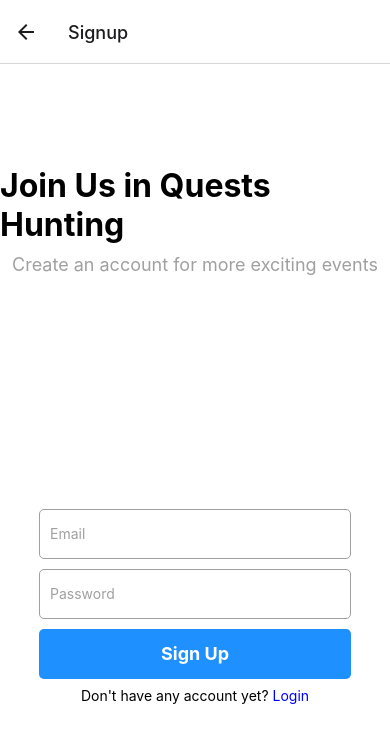
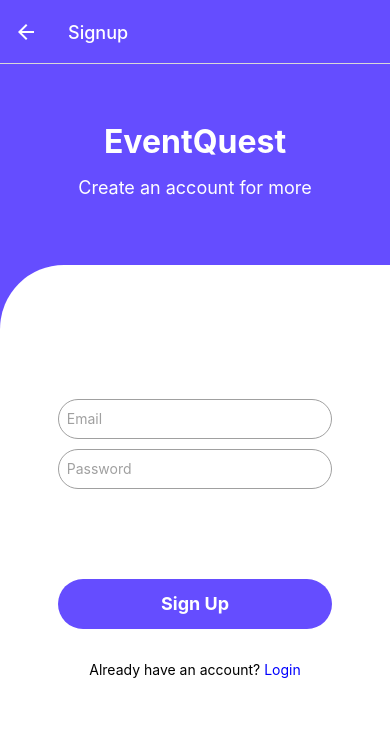
Before and after one commit to KimberlyPangilinan/eventQuest, a React Native app: screen /Signup in a window 390 px wide. Shown: the top 742 px of the page. Built offline with nearby package versions, Linux system fonts and the light colour scheme; no server answers.

Commit message:
initialized firestore, updated header component,updated UI

```diff
--- a/App.js
+++ b/App.js
@@ -9,6 +9,9 @@ import { createNativeStackNavigator } from '@react-navigation/native-stack';
 import { createBottomTabNavigator } from '@react-navigation/bottom-tabs';
 import SignUpScreen from './src/screen/SignUpScreen';
 import { auth  } from "./src/config/firebase";
+import EventScreen from './src/screen/EventScreen';
+
+
 function Profile({ navigation }) {
   return (
     <View style={{ flex: 1, alignItems: 'center', justifyContent: 'center' }}>
@@ -30,10 +33,12 @@ const Stack = createNativeStackNavigator();
 
 function MyApp() {
   return (
-    <Tab.Navigator>
+    <Tab.Navigator
+      screenOptions={{headerStyle: {backgroundColor: '#654dff'},
+      headerTintColor: '#fff',}}>
       <Tab.Screen name="Home" component={HomeScreen} />
-      <Tab.Screen name="Events" component={EmptyScreen} />
-      <Tab.Screen name="Profile" component={ProfileScreen} />
+      <Tab.Screen name="Events" component={EventScreen} />
+      <Tab.Screen name="More" component={ProfileScreen} />
     </Tab.Navigator>
   );
 }
@@ -43,18 +48,20 @@ function App() {
 
   return (
     <NavigationContainer>
-      <Stack.Navigator>
+      <Stack.Navigator screenOptions={{headerStyle: {
+            backgroundColor: '#654dff',
+          },
+          headerTintColor: '#fff',}}>
         <Stack.Screen
           name="MyApp"
           component={MyApp}
           options={{ headerShown: false }}
         />
-        <Stack.Screen name="Login" component={LoginScreen} options={{headerStyle: {
+        <Stack.Screen name="Login" component={LoginScreen} />
+        <Stack.Screen name="Signup" component={SignUpScreen} options={{headerStyle: {
             backgroundColor: '#654dff',
           },
           headerTintColor: '#fff',}}/>
-        <Stack.Screen name="Signup" component={SignUpScreen} />
-        <Stack.Screen name="Profile" component={ProfileScreen} />
       </Stack.Navigator>
     </NavigationContainer>
   );
--- a/src/components/Header.js
+++ b/src/components/Header.js
@@ -1,71 +1,51 @@
-import React from 'react'
-import { Text, View, StyleSheet } from 'react-native'
+import React, { useState,useEffect } from 'react';
+import { StyleSheet, View, Text } from 'react-native';
+import { auth,  } from "../config/firebase";
 
-export const Header = ({title,name})=>  {
 
-    return (
-      <View className={styles.container}>
-        <Text> {title} </Text>
-        <Text> {name} </Text>
-      </View>
-    )
+export const Header = ({subtitle,message}) => {
+
+  const [isLoggedIn,setIsLoggedIn] = useState('');
+
+  useEffect(() => {
+    const unsubscribe = auth.onAuthStateChanged(user => {
+      if (user) {
+        setIsLoggedIn(false);
+      }else{
+        setIsLoggedIn(true);
+      }
+    })
+    return unsubscribe
+  }, [])
+
+
+  return (
+    <View style={styles.header}>
+      <Text style={styles.title}>{subtitle}</Text>
+      {!isLoggedIn?
+        <Text style={styles.text}>{auth.currentUser?.email}</Text>:
+        <Text style={styles.text}>{message}</Text>
+      }
+    </View>
+  );
+};
+
+const styles = StyleSheet.create({
+  header: {
+    gap:16,
+    backgroundColor: '#654dff',
+    height: 200,
+    justifyContent: 'center',
+    alignItems: 'center',
+    borderBottomLeftRadius:80
+  },
+  title: {
+    color: 'white',
+    fontSize: 20,
+    fontWeight: 'bold',
+  },
+  text:{
+    color:'white'
   }
 
-const styles = StyleSheet.create({
-  container: {
-    flex: 1,
-    backgroundColor: '#654dff',
-    justifyContent: 'center',
-    alignItems: 'center',
-  },
-  welcome: {
-    flex: 2,
-    justifyContent: 'center',
-    alignItems: 'center',
-  },
-  form: {
-    flex: 3,
-    justifyContent: 'center',
-    alignItems: 'center',
-    width: '80%',
-  },
-  title: {
-    fontSize: 32,
-    fontWeight: 'bold',
-    marginBottom: 10,
-  },
-  subtitle: {
-    fontSize: 18,
-    color: '#a0a0a0',
-  },
-  input: {
-    height: 50,
-    minWidth:300,
-    width: '100%',
-    borderRadius: 5,
-    borderWidth: 1,
-    borderColor: '#a0a0a0',
-    paddingHorizontal: 10,
-    marginBottom: 10,
-  },
-  button: {
-    height: 50,
-    minWidth:300,
-    width: '100%',
-    borderRadius: 5,
-    backgroundColor: '#1e90ff',
-    justifyContent: 'center',
-    alignItems: 'center',
-  },
-  buttonText: {
-    color: '#fff',
-    fontSize: 18,
-    fontWeight: 'bold',
-  },
-  link:{
-    margin:8,
-  },
-  linkHighlight:{
-    color:'blue'
-  }
 });
--- a/src/config/firebase.js
+++ b/src/config/firebase.js
@@ -1,6 +1,7 @@
 // Import the functions you need from the SDKs you need
 import { initializeApp } from "firebase/app";
 import { getAuth } from "firebase/auth";
+import { getFirestore } from "firebase/firestore";
 
 // TODO: Add SDKs for Firebase products that you want to use
 // https://firebase.google.com/docs/web/setup#available-libraries
@@ -21,3 +22,4 @@ const app = initializeApp(firebaseConfig);
 
 // Initialize Firebase Authentication and get a reference to the service
 export const auth = getAuth();
+export const db = getFirestore(app);
--- /dev/null
+++ b/src/screen/EventScreen.js
@@ -0,0 +1,27 @@
+import React from 'react'
+import { ScrollView,TextInput,Text, View ,Pressable,StyleSheet} from 'react-native'
+import {Header} from '../components/Header'
+
+const EventScreen = () => {
+  return (
+    <View style={styles.container}>
+      <Header subtitle="Events Treasure Chest" message="You must sign in first to view your saved events"  />
+      <View style={styles.content}>
+        <Text>This is the content of the home screen.</Text>
+      </View>
+    </View>
+  );
+};
+
+const styles = StyleSheet.create({
+  container: {
+    flex: 1,
+    backgroundColor: '#fff',
+  },
+  content: {
+    flex: 1,
+    justifyContent: 'center',
+    alignItems: 'center',
+  },
+});
+export default EventScreen;
--- a/src/screen/HomeScreen.js
+++ b/src/screen/HomeScreen.js
@@ -1,71 +1,54 @@
-import React from 'react'
-import { Text, View ,StyleSheet} from 'react-native'
+import React, { useState,useEffect } from 'react'
+import { ScrollView,TextInput,Text, View ,Pressable,StyleSheet} from 'react-native'
 import {Header} from '../components/Header'
+import { collection, addDoc } from "firebase/firestore";
+import {db} from '../config/firebase'
+import { auth,  } from "../config/firebase";
 const HomeScreen = () => {
-    return (
-      <View className={styles.container}>
-        <Header name="kimberly" title="Home"/>
-        <Text> textInComponent </Text>
+  const [isLoggedIn,setIsLoggedIn] = useState('');
+  useEffect(() => {
+    const unsubscribe = auth.onAuthStateChanged(user => {
+      if (user) {
+        setIsLoggedIn(false);
+      }else{
+        setIsLoggedIn(true);
+      }
+    })
+
+    return unsubscribe
+  }, [])
+  // Add a new document with a generated id.
+  const addEvent =async()=>{
+    const docRef = await addDoc(collection(db, "cities"), {
+  name: "Tokyo",
+  country: auth.currentUser?.email
+});
+console.log("Document written with ID: ", docRef.id);
+  }
+
+
+  return (
+    <View style={styles.container}>
+      <Header title="Home Screen" subtitle="Welcome to my app!" />
+      <View style={styles.content}>
+        <Text>This is the content of the home screen.</Text>
+        <Text>Email: {auth.currentUser?.email}</Text>
+        <Pressable onPress={addEvent}><Text>Add</Text></Pressable>
+
       </View>
-    )
-}
+    </View>
+  );
+};
 
 const styles = StyleSheet.create({
   container: {
     flex: 1,
-    backgroundColor: '#654dff',
+    backgroundColor: '#fff',
+  },
+  content: {
+    flex: 1,
     justifyContent: 'center',
     alignItems: 'center',
   },
-  welcome: {
-    flex: 2,
-    justifyContent: 'center',
-    alignItems: 'center',
-  },
-  form: {
-    flex: 3,
-    justifyContent: 'center',
-    alignItems: 'center',
-    width: '80%',
-  },
-  title: {
-    fontSize: 32,
-    fontWeight: 'bold',
-    marginBottom: 10,
-  },
-  subtitle: {
-    fontSize: 18,
-    color: '#a0a0a0',
-  },
-  input: {
-    height: 50,
-    minWidth:300,
-    width: '100%',
-    borderRadius: 5,
-    borderWidth: 1,
-    borderColor: '#a0a0a0',
-    paddingHorizontal: 10,
-    marginBottom: 10,
-  },
-  button: {
-    height: 50,
-    minWidth:300,
-    width: '100%',
-    borderRadius: 5,
-    backgroundColor: '#1e90ff',
-    justifyContent: 'center',
-    alignItems: 'center',
-  },
-  buttonText: {
-    color: '#fff',
-    fontSize: 18,
-    fontWeight: 'bold',
-  },
-  link:{
-    margin:8,
-  },
-  linkHighlight:{
-    color:'blue'
-  }
 });
 export default HomeScreen;
--- a/src/screen/LoginScreen.js
+++ b/src/screen/LoginScreen.js
@@ -1,6 +1,5 @@
 import React, { useState,useEffect } from 'react';
 import { View, ScrollView, Text, StyleSheet, TextInput, Pressable } from 'react-native';
-import { createNativeStackNavigator } from '@react-navigation/native-stack';
 import {signInWithEmailAndPassword } from "firebase/auth";
 import { auth,  } from "../config/firebase";
 
@@ -11,12 +10,12 @@ const LoginScreen = ({ navigation }) => {
   useEffect(() => {
     const unsubscribe = auth.onAuthStateChanged(user => {
       if (user) {
-        navigation.replace("Profile")
+        navigation.replace("MyApp")
       }
     })
-
     return unsubscribe
   }, [])
+
   const handleSignIn =()=>{
     signInWithEmailAndPassword(auth, email, password)
     .then((userCredential) => {
@@ -30,7 +29,7 @@ const LoginScreen = ({ navigation }) => {
   return (
     <ScrollView keyboardDismissMode='interactive' contentContainerStyle={styles.container}>
       <View style={styles.welcome}>
-        <Text style={styles.title}>Welcome back!</Text>
+        <Text style={styles.title}>EventQuest</Text>
         <Text style={styles.subtitle}>Please login to continue.</Text>
       </View>
       <View style={styles.form}>
@@ -75,13 +74,13 @@ const styles = StyleSheet.create({
   },
   welcome: {
 
-    flex: 2,
+    flex: 1.2,
     justifyContent: 'center',
     alignItems: 'center',
   },
   form: {
     backgroundColor: '#fff',
-    borderTopLeftRadius:100,
+    borderTopLeftRadius:64,
     flex: 3,
     justifyContent: 'center',
     alignItems: 'center',
@@ -99,26 +98,26 @@ const styles = StyleSheet.create({
     color:'#fff',
   },
   input: {
-    height: 50,
-    minWidth:300,
-    width: '100%',
+    height: 40,
+    minWidth:100,
+    width: '88%',
     borderRadius: 5,
     borderWidth: 1,
     borderColor: '#a0a0a0',
-    paddingHorizontal: 10,
+    paddingHorizontal: 8,
     marginBottom: 10,
     backgroundColor:'#fff9',
     borderRadius:100
   },
   button: {
     height: 50,
-    minWidth:300,
-    width: '100%',
+    minWidth:100,
+    width: '88%',
     borderRadius: 100,
     backgroundColor: '#654dff',
     justifyContent: 'center',
     alignItems: 'center',
-    marginVertical:50
+    marginTop:80
   },
   buttonText: {
     color: '#fff',
@@ -126,7 +125,7 @@ const styles = StyleSheet.create({
     fontWeight: 'bold',
   },
   link:{
-    margin:8,
+    marginTop:32,
   },
   linkHighlight:{
     color:'blue'
--- a/src/screen/ProfileScreen.js
+++ b/src/screen/ProfileScreen.js
@@ -1,22 +1,83 @@
 
 
-import * as React from 'react';
-import { Button, View, Text } from 'react-native';
-import { NavigationContainer } from '@react-navigation/native';
-import { createNativeStackNavigator } from '@react-navigation/native-stack';
-import { createBottomTabNavigator } from '@react-navigation/bottom-tabs';
+import React, { useState,useEffect } from 'react';
+import { Pressable,Button, View, Text,StyleSheet } from 'react-native';
 import { auth,  } from "../config/firebase";
+import {  signOut } from "firebase/auth";
+import {Header} from '../components/Header'
+
 export default function ProfileScreen({ navigation }) {
 
+  const handleSignOut=()=>{
+    signOut(auth).then(() => {
+      console.log('sign out');
+    }).catch((error) => {
+      // An error happened.
+    });
+  }
+  const [isLoggedIn,setIsLoggedIn] = useState('');
 
+  useEffect(() => {
+    const unsubscribe = auth.onAuthStateChanged(user => {
+      if (user) {
+        setIsLoggedIn(false);
+      }else{
+        setIsLoggedIn(true);
+      }
+    })
+
+    return unsubscribe
+  }, [])
   return (
-    <View style={{ flex: 1, alignItems: 'center', justifyContent: 'center' }}>
-      <Text>Profile Screen</Text>
-      <Button
-        onPress={() => navigation.navigate('Login')}
-        title="You must Login first"
-      />
-       <Text>Email: {auth.currentUser?.email}</Text>
+    <View style={styles.container}>
+          <Header title="Home Screen" subtitle="More" message="You are still not logged in"/>
+          {isLoggedIn?
+            <View style={styles.content}>
+              <Pressable style={styles.button}   onPress={() => navigation.navigate('Signup')}>
+                <Text style={styles.buttonText}>Sign Up</Text>
+              </Pressable>
+              <Pressable style={styles.button}   onPress={() => navigation.navigate('Signup')}>
+                <Text style={styles.buttonText}>Log In</Text>
+              </Pressable>
+            </View>
+            :
+            <View style={styles.content}>
+              <Text>Profile Screen</Text>
+              <Text>Email: {auth.currentUser?.email}</Text>
+              <Pressable style={styles.button}  onPress={handleSignOut}>
+                <Text style={styles.buttonText}>Logout</Text>
+              </Pressable>
+            </View>
+        }
     </View>
   );
 }
+
+
+const styles = StyleSheet.create({
+  container: {
+    flex: 1,
+    backgroundColor: '#fff',
+  },
+  content: {
+    flex: 1,
+    gap:16,
+    justifyContent: 'center',
+    alignItems: 'center',
+  },
+  button: {
+    height: 40,
+    minWidth:100,
+    width: '60%',
+    borderRadius: 100,
+    backgroundColor: '#654dff',
+    justifyContent: 'center',
+    alignItems: 'center',
+    color: '#fff',
+  },
+  buttonText: {
+    color: '#fff',
+    fontSize: 18,
+    fontWeight: 'normal',
+  },
+});
--- a/src/screen/SignUpScreen.js
+++ b/src/screen/SignUpScreen.js
@@ -1,12 +1,8 @@
 import React, { useState,useEffect } from 'react';
-import { getAuth, onAuthStateChanged, User } from "firebase/auth";
-
 import { View, ScrollView,Button, Text, StyleSheet, TextInput, Pressable } from 'react-native';
 import { createNativeStackNavigator } from '@react-navigation/native-stack';
 import { createUserWithEmailAndPassword } from "firebase/auth";
 import { auth,  } from "../config/firebase";
-
-
 
 const SignUpScreen = ({navigation}) => {
 
@@ -19,7 +15,6 @@ const SignUpScreen = ({navigation}) => {
   }, [])
 
   const handleSignUp =()=>{
-
     createUserWithEmailAndPassword( auth,email, password)
     .then(userCredentials => {
       const user = userCredentials.user;
@@ -28,12 +23,11 @@ const SignUpScreen = ({navigation}) => {
     .catch(error => alert(error.message))
   }
 
-
   return (
     <ScrollView keyboardDismissMode='interactive' contentContainerStyle={styles.container}>
       <View style={styles.welcome}>
-        <Text style={styles.title}>Join Us in Quests Hunting</Text>
-        <Text style={styles.subtitle}>Create an account for more exciting events</Text>
+        <Text style={styles.title}>EventQuest</Text>
+        <Text style={styles.subtitle}>Create an account for more</Text>
       </View>
       <View style={styles.form}>
       <TextInput
@@ -62,7 +56,7 @@ const SignUpScreen = ({navigation}) => {
         <Pressable
           onPress={() => navigation.navigate('Login')}
           >
-          <Text style={styles.link}>Don't have any account yet? <Text style={styles.linkHighlight}>Login</Text></Text>
+          <Text style={styles.link}>Already have an account? <Text style={styles.linkHighlight}>Login</Text></Text>
         </Pressable>
       </View>
     </ScrollView>
@@ -72,48 +66,57 @@ const SignUpScreen = ({navigation}) => {
 const styles = StyleSheet.create({
   container: {
     flex: 1,
-    backgroundColor: '#fff',
+    backgroundColor: '#654dff',
     justifyContent: 'center',
     alignItems: 'center',
   },
   welcome: {
-    flex: 2,
+
+    flex: 1.2,
     justifyContent: 'center',
     alignItems: 'center',
   },
   form: {
+    backgroundColor: '#fff',
+    borderTopLeftRadius:64,
     flex: 3,
     justifyContent: 'center',
     alignItems: 'center',
-    width: '80%',
+    width: '100%',
+    padding:'10%'
   },
   title: {
     fontSize: 32,
     fontWeight: 'bold',
-    marginBottom: 10,
+    marginBottom: 16,
+    color:'#fff',
   },
   subtitle: {
     fontSize: 18,
-    color: '#a0a0a0',
+    color:'#fff',
+    marginBottom: 8,
   },
   input: {
-    height: 50,
-    minWidth:300,
-    width: '100%',
+    height: 40,
+    minWidth:100,
+    width: '88%',
     borderRadius: 5,
     borderWidth: 1,
     borderColor: '#a0a0a0',
-    paddingHorizontal: 10,
+    paddingHorizontal: 8,
     marginBottom: 10,
+    backgroundColor:'#fff',
+    borderRadius:100
   },
   button: {
     height: 50,
-    minWidth:300,
-    width: '100%',
-    borderRadius: 5,
-    backgroundColor: '#1e90ff',
+    minWidth:100,
+    width: '88%',
+    borderRadius: 100,
+    backgroundColor: '#654dff',
     justifyContent: 'center',
     alignItems: 'center',
+    marginTop:80
   },
   buttonText: {
     color: '#fff',
@@ -121,7 +124,7 @@ const styles = StyleSheet.create({
     fontWeight: 'bold',
   },
   link:{
-    margin:8,
+    margin:32,
   },
   linkHighlight:{
     color:'blue'
```
Lines whose indentation alone changed are shown as unchanged.
